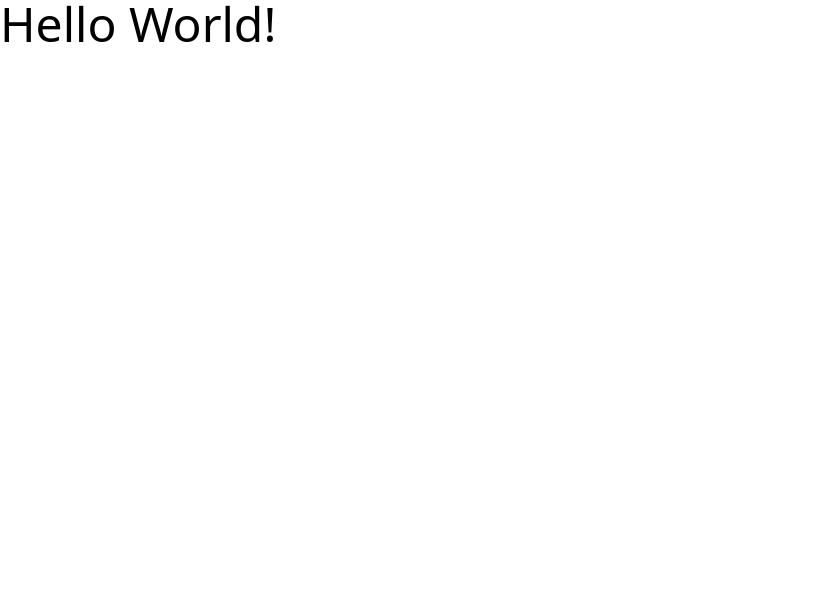
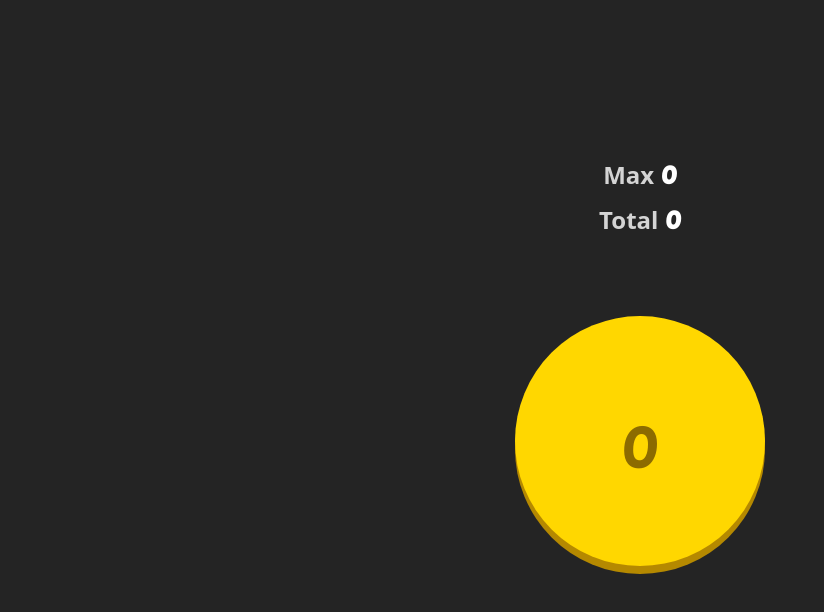
Before and after one commit to noel-lopez/the-yellow-button-front, a React (Vite) app: page / in a window 1280 px wide. Shown: the top 612 px of the page, without its empty margins (0-824 px from the left). Built offline with nearby package versions, Linux system fonts and the light colour scheme.

Commit message:
feat: button PoC

```diff
--- a/src/App.tsx
+++ b/src/App.tsx
@@ -1,8 +1,70 @@
+import { useState } from 'react';
+
 function App() {
+    const [count, setCount] = useState(0);
+    const [highscore, setHighscore] = useState(0);
+    const [totalClicks, setTotalClicks] = useState(0);
+    const [isAnimating, setIsAnimating] = useState(false);
+    const [isDisabled, setIsDisabled] = useState(false);
 
-  return (
-    <h1 className="text-5xl">Hello World!</h1>
-  )
+    const calculateFailureProbability = (n: number) => {
+        let probability = 1;
+        for (let i = 1; i <= n; i++) {
+            probability *= (100 - i) / 100;
+        }
+        return 1 - probability;
+    };
+
+    const handleClick = () => {
+        if (!isDisabled) {
+            setIsAnimating(true);
+            setIsDisabled(true);
+            setTotalClicks(totalClicks + 1);
+
+            const resetProbability = calculateFailureProbability(count);
+            const randomValue = Math.random();
+
+            if (randomValue < resetProbability) {
+                setCount(0);
+            } else {
+                const newCount = count + 1;
+                setCount(newCount);
+                if (newCount > highscore) {
+                    setHighscore(newCount);
+                }
+            }
+
+            setTimeout(() => {
+                setIsAnimating(false);
+            }, 200);
+            setTimeout(() => {
+                setIsDisabled(false);
+            }, 350);
+        }
+    };
+
+    return (
+        <div className="flex flex-col justify-center items-center h-screen w-scren bg-[#242424]">
+            <div className="text-center mb-20 mt-[-80px]">
+                <p className="text-2xl font-bold text-[#d4d4d4] font-sans mb-2">
+                    Max <span className="font-pacifico text-3xl text-[#ffffff]">{highscore}</span>
+                </p>
+                <p className="text-2xl font-bold text-[#d4d4d4] font-sans">
+                    Total <span className="font-pacifico text-3xl text-[#ffffff]">{totalClicks}</span>
+                </p>
+            </div>
+            <button
+                onClick={handleClick}
+                className={`flex justify-center items-center w-[20vw] h-[20vw] max-w-[250px] max-h-[250px] min-w-[100px] min-h-[100px] bg-[#ffd700] rounded-full transition-all duration-150 ease-out
+                    ${isAnimating ? 'translate-y-1 shadow-none' : 'translate-y-0 shadow-[0_8px_0_#b58900]'}
+                `}
+            >
+                <span className="text-4xl md:text-5xl lg:text-6xl xl:text-7xl text-[#8c6b00] font-pacifico pb-[0.5vw]">
+                    {count}
+                </span>
+            </button>
+        </div>
+    );
 }
 
-export default App
+export default App;
```
